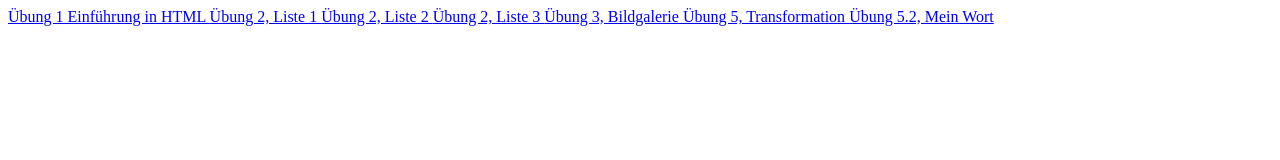
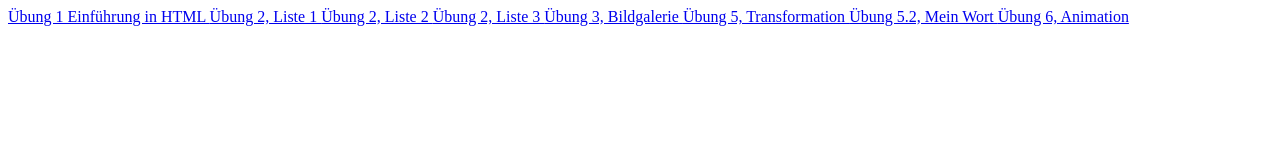
Before and after one commit to vanely-portf/alleUebungen, a plain HTML site: page Index.html in a window 1280 px wide. Drawn offline with Linux system fonts and the light colour scheme.

Commit message:
Liste neu

```diff
--- a/Index.html
+++ b/Index.html
@@ -4,6 +4,8 @@
     <meta charset="UTF-8">
     <meta name="viewport" content="width=device-width, initial-scale=1.0">
     <title>Document</title>
+    <link rel="stylesheet" href="style_Index.css">
+
 </head>
 <body>
     <a href="1_Tag/Uebung1.html">
@@ -33,5 +35,9 @@
     <a href="5.2_Tag/MeinWort.html">
         Übung 5.2, Mein Wort
     </a>
+
+    <a href="6_Tag/uebung6.html">
+        Übung 6, Animation
+    </a>
 </body>
 </html>
```
Also changed, not shown: Style_Index.css (added).
